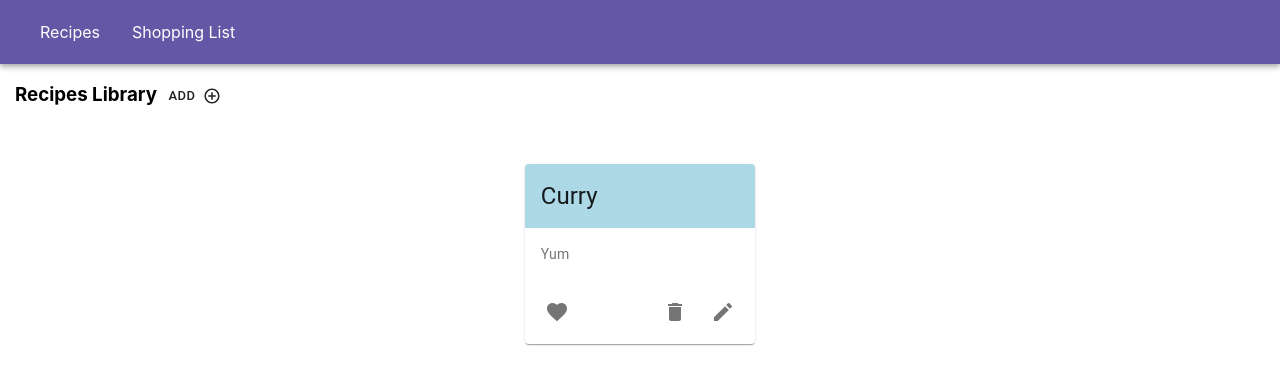
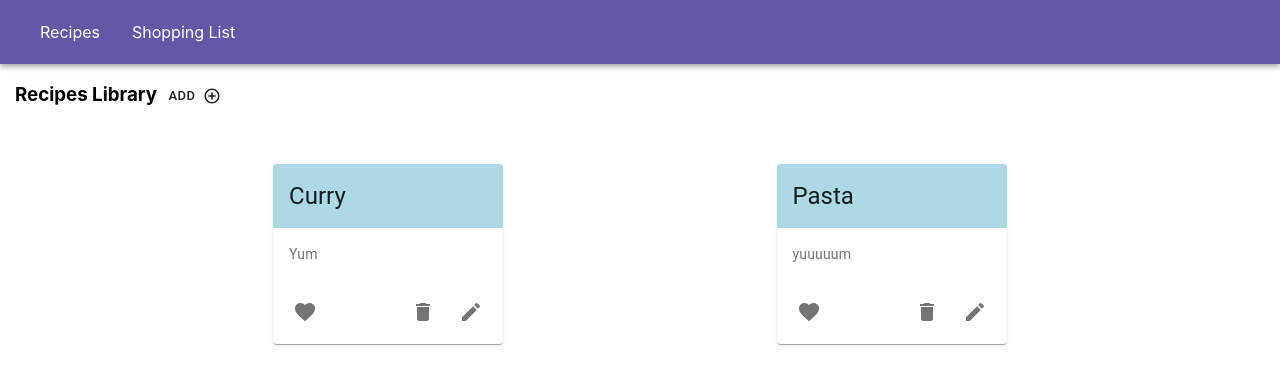
Before and after one commit to elainetsun/meal-planning-app, a React (Create React App) app in the folder meal-planning/: page /recipes in a window 1280 px wide. Shown: the top 384 px of the page. Built offline with nearby package versions, Linux system fonts and the light colour scheme.

Commit message:
map cards from state

```diff
--- a/meal-planning/src/components/add-recipe-dialog/AddRecipeDialog.js
+++ b/meal-planning/src/components/add-recipe-dialog/AddRecipeDialog.js
@@ -6,7 +6,7 @@ import DialogActions from "@material-ui/core/DialogActions";
 import DialogContent from "@material-ui/core/DialogContent";
 import DialogTitle from "@material-ui/core/DialogTitle";
 import AddCircleOutline from "@material-ui/icons/AddCircleOutline";
-import "./AddRecipeDialog.scss";
+import styles from "./AddRecipeDialog.module.scss";
 
 export default function AddRecipeDialog() {
   const defaultRecipeModalState = {
@@ -41,7 +41,7 @@ export default function AddRecipeDialog() {
   };
 
   return (
-    <div className="dialogContainer">
+    <div className={styles.dialogContainer}>
       <Button size="small" onClick={handleOpen} endIcon={<AddCircleOutline />}>
         Add
       </Button>
--- a/meal-planning/src/components/recipe-library/RecipesLibrary.js
+++ b/meal-planning/src/components/recipe-library/RecipesLibrary.js
@@ -5,7 +5,7 @@ import styles from "./RecipesLibrary.module.scss";
 import AddRecipeDialog from "../add-recipe-dialog/AddRecipeDialog";
 
 function RecipesLibrary() {
-  const dummyDataRecipes = [
+  const defaultRecipes = [
     {
       name: "Curry",
       description: "Yum",
@@ -15,9 +15,9 @@ function RecipesLibrary() {
       description: "yuuuuum",
     },
   ];
-  console.log(dummyDataRecipes[0]);
+
   const [recipesLibraryState, setRecipesLibrary] = React.useState(
-    dummyDataRecipes
+    defaultRecipes
   );
 
   return (
@@ -28,7 +28,9 @@ function RecipesLibrary() {
       </div>
 
       <section className={styles.recipeSection}>
-        <RecipeCard recipe={dummyDataRecipes[0]} />
+        {recipesLibraryState.map((recipe) => {
+          return <RecipeCard recipe={recipe} />;
+        })}
       </section>
     </>
   );
```
Also changed, not shown: meal-planning/src/components/add-recipe-dialog/AddRecipeDialog.module.scss (renamed from meal-planning/src/components/add-recipe-dialog/AddRecipeDialog.scss).
